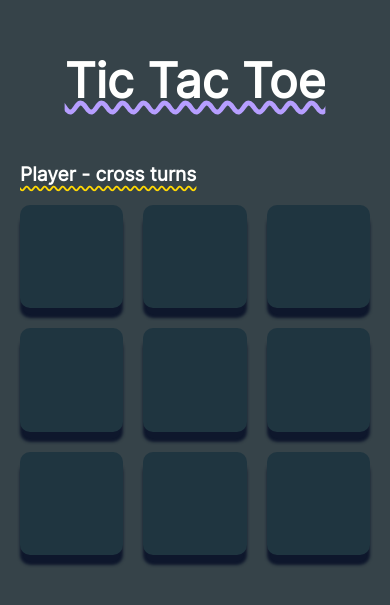
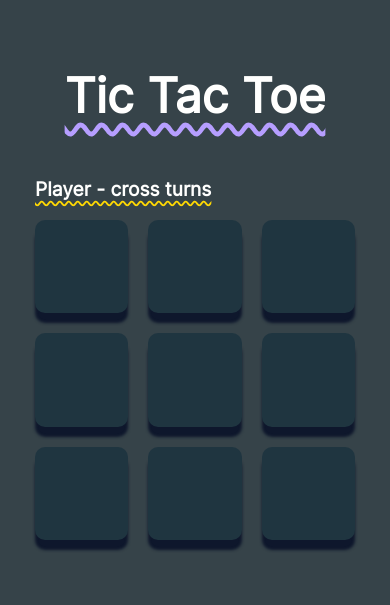
Before and after one commit to francisco-solis99/tic-tac-toc, a website built with Vite: page src/index.html in a window 390 px wide. Shown: the part 135-740 px from the top of the page. Built offline with nearby package versions, Linux system fonts and the light colour scheme; a web font is replaced by a local one.

Commit message:
[Add] some styles to fix mobile view

```diff
--- a/src/modules/TicTacToe.js
+++ b/src/modules/TicTacToe.js
@@ -97,14 +97,12 @@ TicTacToe.prototype = {
       });
       return times === 3;
     });
-    console.log(positionsWinner);
     if (positionsWinner) {
       console.log(`El jugador ${!this.player1Turn ? '1' : '2'} - ${turn} ha ganado`);
       positionsWinner.forEach(position => {
         const cell = this.ticTacTocBoard.querySelector(`.tic-tac-toe__cell[data-position="${position}"]`);
         cell.classList.add('cell__winner');
       });
-      this.restart();
       return;
     }
     if (this.board.filter(item => item !== null).length === 9) {
--- a/src/style.css
+++ b/src/style.css
@@ -26,9 +26,12 @@ body {
   margin: 0;
   padding: 0;
   font-family: 'Inter', sans-serif;
+  background-color: var(--bg);
 }
 
 .hero {
+  min-width: 320px;
+  padding: 0 20px;
   display: grid;
   place-content: center;
   min-height: 100vh;
@@ -37,12 +40,13 @@ body {
 }
 
 
-
 .title {
   font-weight: 700;
   font-size: 3rem;
   text-align: center;
   text-decoration:  var(--purple-ligth) wavy underline;
+  -webkit-text-underline-position: under;
+  text-underline-position: under;
 }
 
 .player {
@@ -54,8 +58,9 @@ body {
 }
 
 .tic-tac-toe__board {
-  min-width: 350px;
-  min-height: 350px;
+  width: 100%;
+  min-width: 320px;
+  min-height: 320px;
   display: grid;
   gap: 20px;
   grid-template-columns: repeat(3, 1fr);
```
Also changed, not shown: src/index.html (+8 -2 lines).
